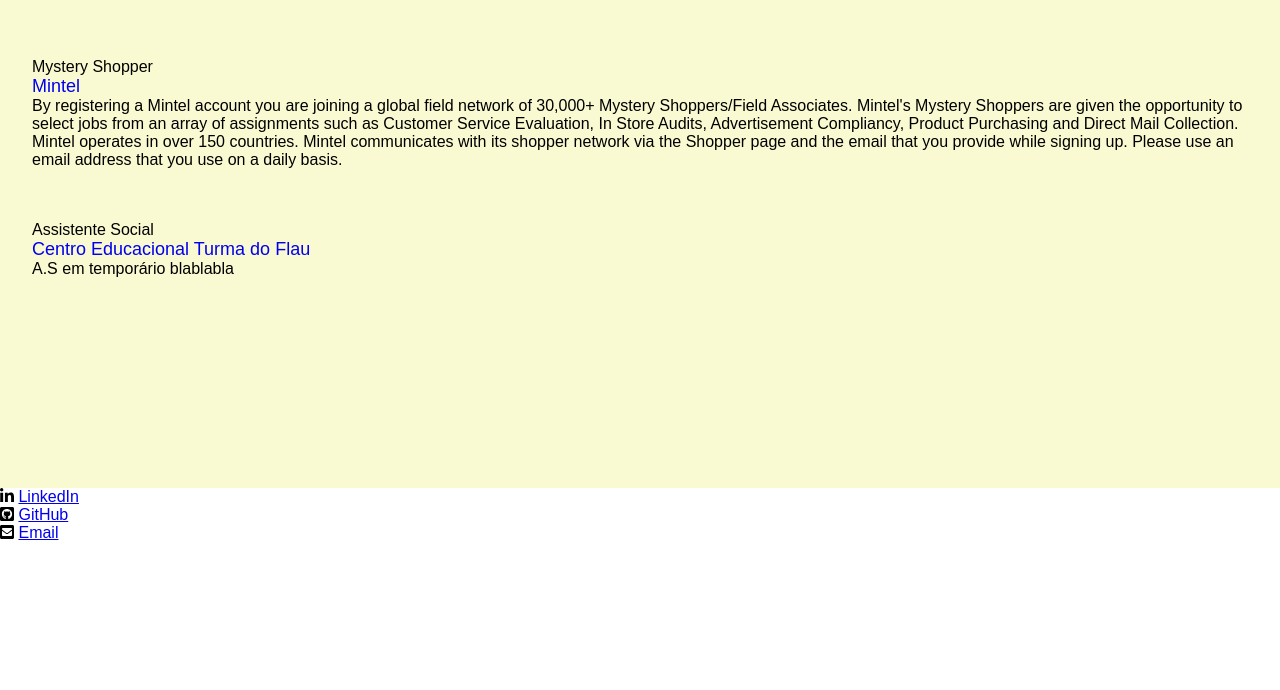
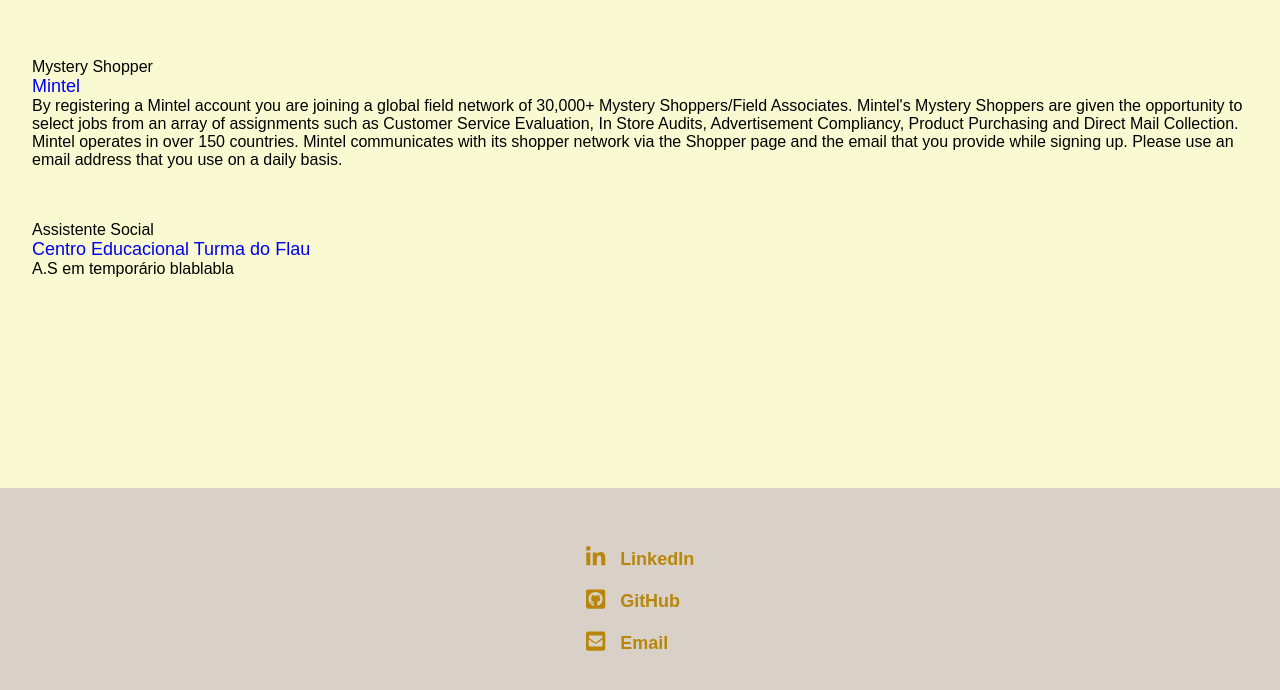
Before and after one commit to menuvieira/portfolio-emanuelly, a plain HTML site: page index.html in a window 1280 px wide. Shown: the part 1912-2602 px from the top of the page. Before the commit the page ends 2454 px from the top, so only its background shows below. Drawn offline with Linux system fonts and the light colour scheme.

Commit message:
Att parte 3, com footer

```diff
--- a/index.html
+++ b/index.html
@@ -148,14 +148,14 @@
 
         </section>
 
-        <footer>
+        <footer class="footer">
 
             <section>
                 <article id="contato">
 
-                    <div>
+                    <div class="div-contato">
 
-                        <ul>
+                        <ul class="lista-footer">
 
                             <li>
                                 <p>
--- a/style.css
+++ b/style.css
@@ -82,7 +82,7 @@ h3 {
 
 .principal-2 {
     display: flex;
-    background-color: whitesmoke;
+    background-color: #D9D1C7;
     height: 100vh;
     width: 100%;
 
@@ -133,3 +133,43 @@ h3 {
     text-decoration: inherit;
 
 }
+
+.footer {
+    background-color: #D9D1C7;
+    display: flex;
+    align-items: center;
+    height: 30vh;
+    justify-content: center;
+
+}
+
+.div-contato {
+    margin-right: auto;
+    margin-left: auto;
+    max-width: 960px;
+    padding-left: 10px;
+    padding-right: 10px;
+    width: 100%;
+
+}
+
+.lista-footer li{
+    color: darkgoldenrod;
+    font-weight: 700;
+    font-size: 18px;
+    margin-bottom: 16px;
+    display: flex;
+    align-items: center;
+
+}
+
+.estilo-icon {
+    font-size: 22px;
+    margin-right: 10px;
+
+}
+
+.links {
+    color: darkgoldenrod;
+    text-decoration: none;
+}
```
